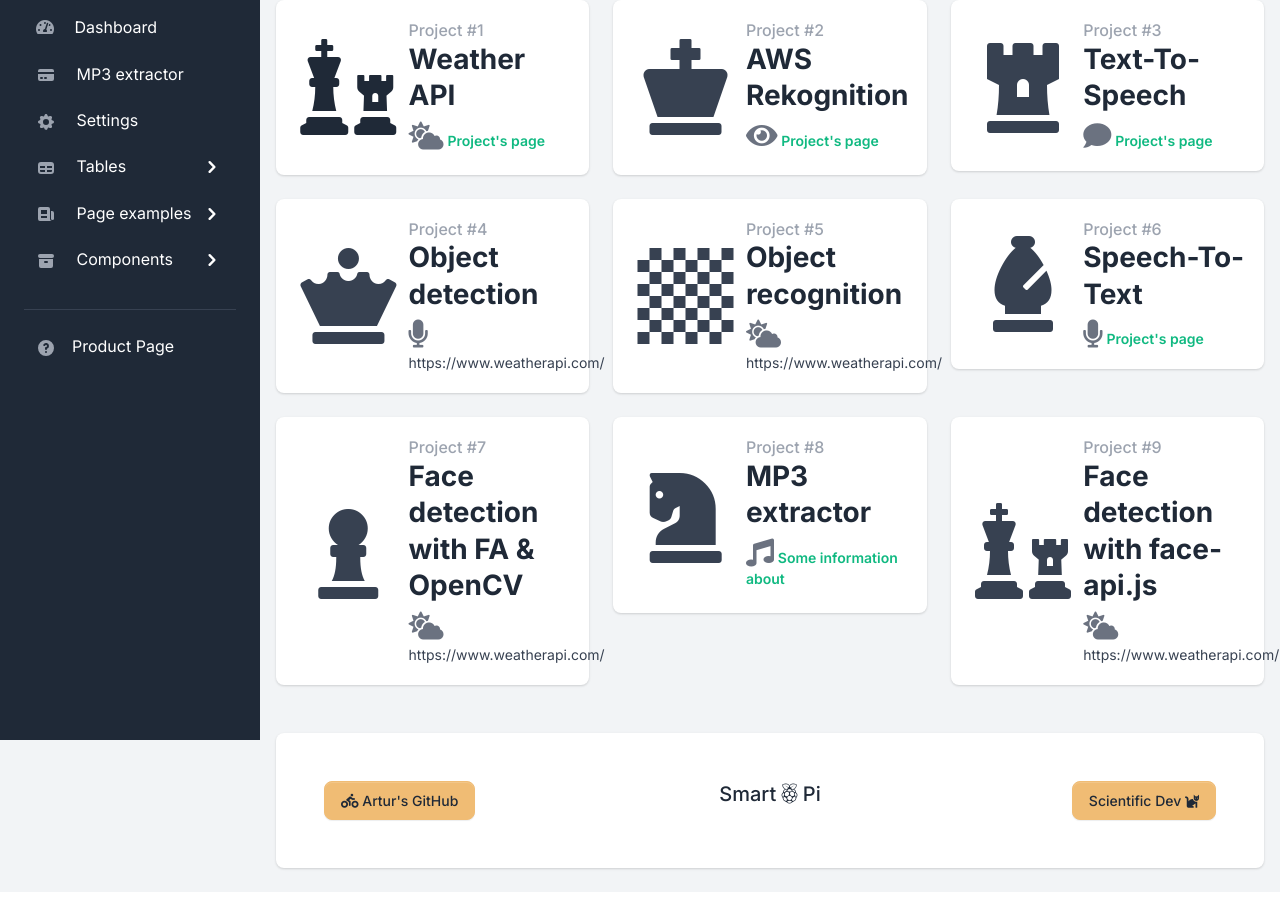
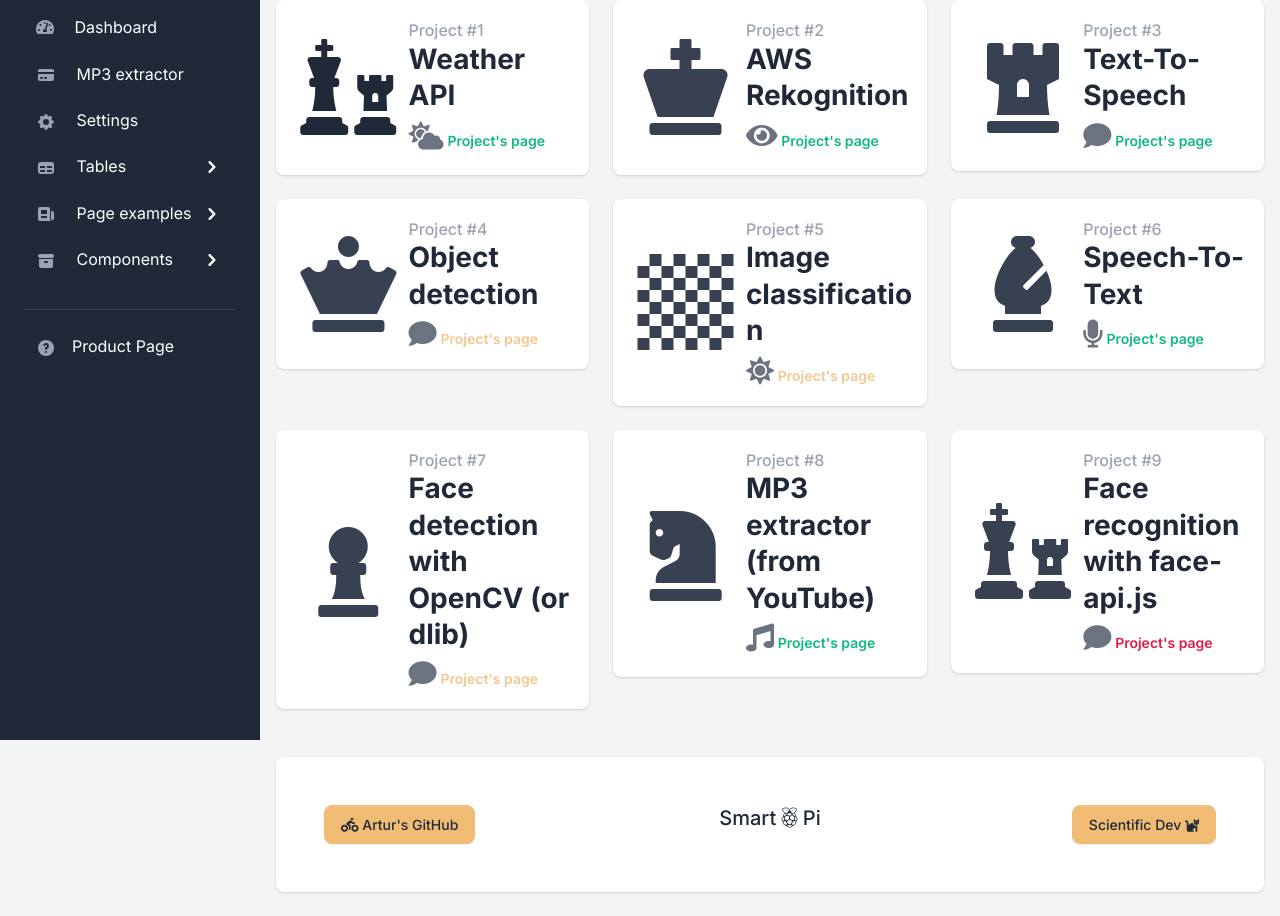
Before and after one commit to zacniewski/SmartPi, a Django app: template apps/templates/home/dashboard.html in a window 1280 px wide. Shown: the part 60-976 px from the top of the page. Before the commit the page ends 952 px from the top, so only its background shows below. Run offline with Django 3.2, Linux system fonts and the light colour scheme; the template is opened without the code that fills it, so the values that code supplies are empty; some libraries are stand-ins or nearby versions.

Commit message:
Proper names and links on the dashboard

```diff
--- a/apps/templates/home/dashboard.html
+++ b/apps/templates/home/dashboard.html
@@ -135,11 +135,11 @@
                                 <h3 class="fw-extrabold mb-2">Object detection</h3>
                             </div>
                             <small class="d-flex align-items-center text-gray-500">
-                                <i class="fas fa-microphone fa-2x"></i>
+                                <a href="https://github.com/tensorflow/examples/tree/master/lite/examples/object_detection/raspberry_pi" target="_blank">
+                                    <i class="fas fa-comment fa-2x"></i>
+                                    <span class="text-warning fw-bolder">Project's page</span>
+                                </a>
                             </small>
-                            <div class="small d-flex mt-1">
-                                <div>https://www.weatherapi.com/ </div>
-                            </div>
                         </div>
                     </div>
                 </div>
@@ -156,20 +156,20 @@
                             </div>
                             <div class="d-sm-none">
                                 <h2 class="fw-extrabold h5">Project #5</h2>
-                                <h3 class="mb-1">Object recognition</h3>
+                                <h3 class="mb-1">Image classification</h3>
                             </div>
                         </div>
                         <div class="col-12 col-xl-7 px-xl-0">
                             <div class="d-none d-sm-block">
                                 <h2 class="h6 text-gray-400 mb-0">Project #5</h2>
-                                <h3 class="fw-extrabold mb-2">Object recognition</h3>
+                                <h3 class="fw-extrabold mb-2">Image classification</h3>
                             </div>
                             <small class="d-flex align-items-center text-gray-500">
-                                <i class="fas fa-cloud-sun fa-2x"></i>
+                                <a href="https://github.com/tensorflow/examples/tree/master/lite/examples/image_classification/raspberry_pi" target="_blank">
+                                    <i class="fas fa-sun fa-2x"></i>
+                                    <span class="text-warning fw-bolder">Project's page</span>
+                                </a>
                             </small>
-                            <div class="small d-flex mt-1">
-                                <div>https://www.weatherapi.com/ </div>
-                            </div>
                         </div>
                     </div>
                 </div>
@@ -221,20 +221,20 @@
                             </div>
                             <div class="d-sm-none">
                                 <h2 class="fw-extrabold h5">Project #7</h2>
-                                <h3 class="mb-1">Face detection with FA & OpenCV</h3>
+                                <h3 class="mb-1">Face detection with OpenCV</h3>
                             </div>
                         </div>
                         <div class="col-12 col-xl-7 px-xl-0">
                             <div class="d-none d-sm-block">
                                 <h2 class="h6 text-gray-400 mb-0">Project #7</h2>
-                                <h3 class="fw-extrabold mb-2">Face detection with FA & OpenCV</h3>
+                                <h3 class="fw-extrabold mb-2">Face detection with OpenCV (or dlib)</h3>
                             </div>
                             <small class="d-flex align-items-center text-gray-500">
-                                <i class="fas fa-cloud-sun fa-2x"></i>
+                                <a href="https://docs.opencv.org/4.x/da/d60/tutorial_face_main.html" target="_blank">
+                                    <i class="fas fa-comment fa-2x"></i>
+                                    <span class="text-warning fw-bolder">Project's page</span>
+                                </a>
                             </small>
-                            <div class="small d-flex mt-1">
-                                <div>https://www.weatherapi.com/ </div>
-                            </div>
                         </div>
                     </div>
                 </div>
@@ -251,7 +251,7 @@
                             <div class="d-sm-none">
                                 <h2 class="fw-extrabold h5">Project #8</h2>
                                 <h3 class="mb-1">
-                                    <a href="{% url 'youtube:extracted' %}">MP3 extractor</a>
+                                    <a href="{% url 'youtube:extracted' %}">MP3 extractor (from YouTube)</a>
                                 </h3>
                             </div>
                         </div>
@@ -259,13 +259,13 @@
                             <div class="d-none d-sm-block">
                                 <h2 class="h6 text-gray-400 mb-0">Project #8</h2>
                                 <h3 class="fw-extrabold mb-2">
-                                    <a href="{% url 'youtube:extracted' %}">MP3 extractor</a>
+                                    <a href="{% url 'youtube:extracted' %}">MP3 extractor (from YouTube)</a>
                                 </h3>
                             </div>
                             <small class="d-flex align-items-center text-gray-500">
                                 <a href="https://youtube-dl.org/" target="_blank">
                                     <i class="fas fa-music fa-2x"></i>
-                                    <span class="text-success fw-bolder">Some information about</span>
+                                    <span class="text-success fw-bolder">Project's page</span>
                                 </a>
                             </small>
                             <div class="small d-flex mt-1">
@@ -287,20 +287,20 @@
                             </div>
                             <div class="d-sm-none">
                                 <h2 class="fw-extrabold h5">Project #9</h2>
-                                <h3 class="mb-1">Face detection with face-api.js</h3>
+                                <h3 class="mb-1">Face recognition with face-api.js</h3>
                             </div>
                         </div>
                         <div class="col-12 col-xl-7 px-xl-0">
                             <div class="d-none d-sm-block">
                                 <h2 class="h6 text-gray-400 mb-0">Project #9</h2>
-                                <h3 class="fw-extrabold mb-2">Face detection with face-api.js</h3>
+                                <h3 class="fw-extrabold mb-2">Face recognition with face-api.js</h3>
                             </div>
                             <small class="d-flex align-items-center text-gray-500">
-                                <i class="fas fa-cloud-sun fa-2x"></i>
+                                <a href="https://justadudewhohacks.github.io/face-api.js/docs/index.html" target="_blank">
+                                    <i class="fas fa-comment fa-2x"></i>
+                                    <span class="text-danger fw-bolder">Project's page</span>
+                                </a>
                             </small>
-                            <div class="small d-flex mt-1">
-                                <div>https://www.weatherapi.com/ </div>
-                            </div>
                         </div>
                     </div>
                 </div>
```
